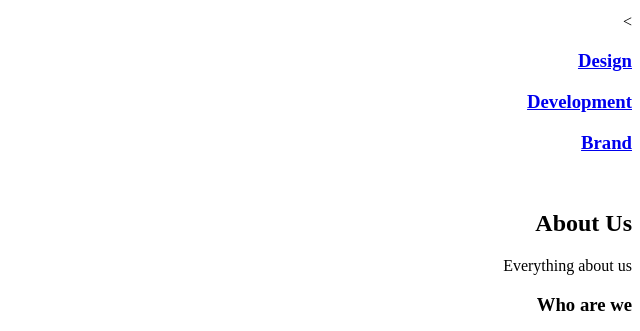
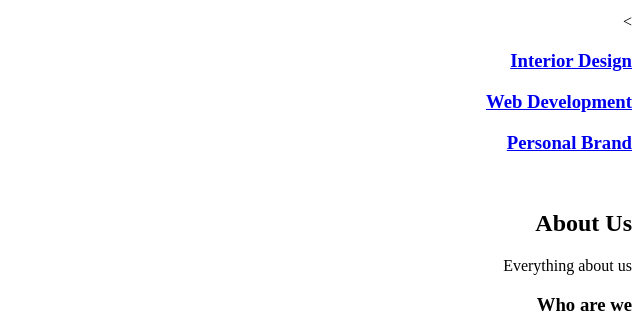
Before and after one commit to omda3310/holbertonschool-web_front_end, a plain HTML site: page html_advanced/23-index.html in a window 1280 px wide. Shown: the part 734-1065 px from the top of the page, without its empty margins (640-1280 px from the left). Drawn offline with Linux system fonts and the light colour scheme.

```diff
--- a/html_advanced/23-index.html
+++ b/html_advanced/23-index.html
@@ -69,13 +69,13 @@
                     </header>
                     <div>>
                         <article>
-                        <h3><a href="#">Design</a></h3>
+                        <h3><a href="#">Interior Design</a></h3>
                         </article>
                         <article>
-                        <h3><a href="#">Development</a></h3>
+                        <h3><a href="#">Web Development</a></h3>
                         </article>
                         <article>
-                        <h3><a href="#">Brand</a></h3>
+                        <h3><a href="#">Personal Brand</a></h3>
                         </article>
                     </div>
                 </div>
```
